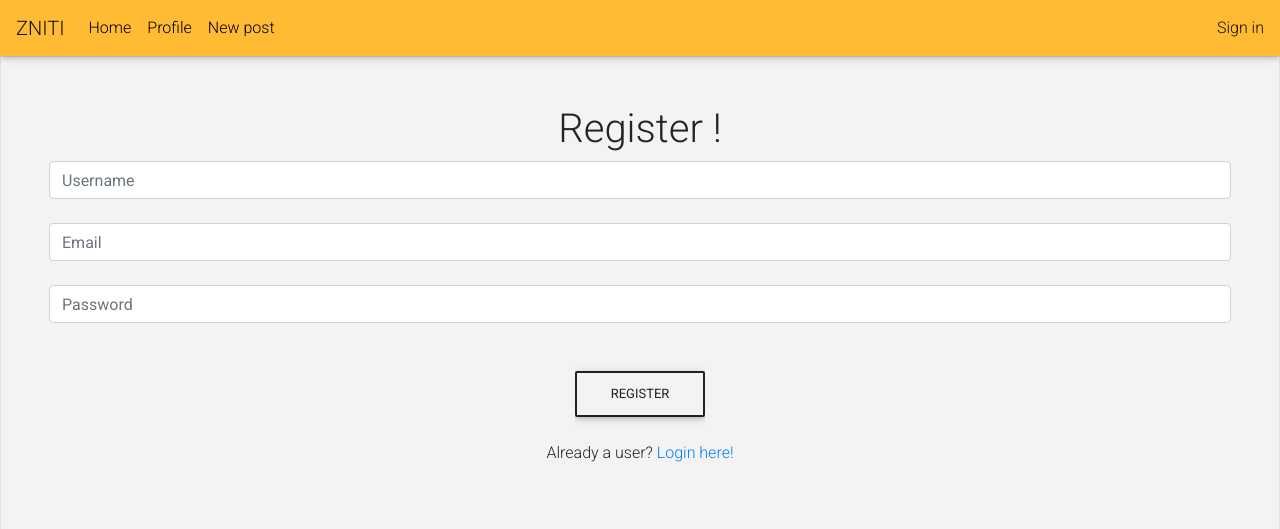
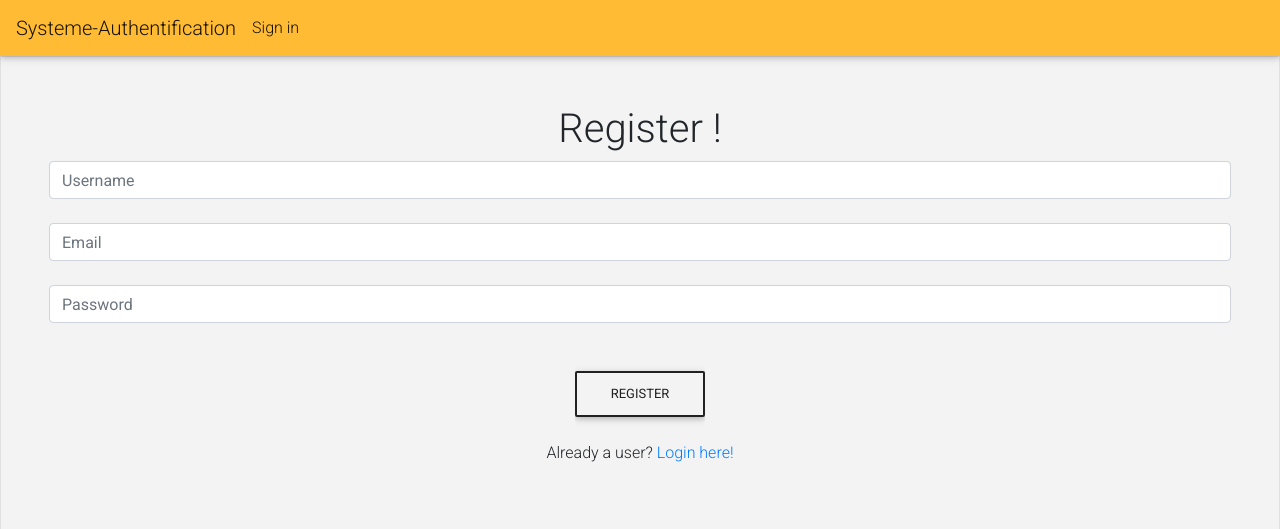
Before and after one commit to hamidoucheasmae/systeme-authentification, a PHP site: page /register.php in a window 1280 px wide. Shown: the top 529 px of the page. Run offline with PHP 8.4, Linux system fonts and the light colour scheme; some libraries are stand-ins or nearby versions.

Commit message:
update sql file

```diff
--- a/realisation/css/style.css
+++ b/realisation/css/style.css
@@ -1,7 +1,7 @@
 body{
   background-color: #f3f3f3;
 }
-.noposts{
+.nocompte{
   margin-top: 200px;
   text-align: center;
 }
--- a/realisation/index.php
+++ b/realisation/index.php
@@ -7,7 +7,7 @@
 <html>
   <head>
   <!-- Font Awesome -->
-  <title>Zniti Blog</title>
+  <title>Systeme-Authentification</title>
 <link rel="stylesheet" href="https://use.fontawesome.com/releases/v5.8.2/css/all.css">
 <!-- Google Fonts -->
 <link rel="stylesheet" href="https://fonts.googleapis.com/css?family=Roboto:300,400,500,700&display=swap">
--- a/realisation/register.php
+++ b/realisation/register.php
@@ -1,7 +1,7 @@
 <!DOCTYPE html>
 <html>
 <head>
-  <title>Zniti Blog</title>
+  <title>Systeme-Authentification</title>
 <!-- Font Awesome -->
 <link rel="stylesheet" href="https://use.fontawesome.com/releases/v5.8.2/css/all.css">
 <!-- Google Fonts -->
@@ -24,23 +24,13 @@
 <body>
 
   <nav class="navbar navbar-expand-lg navbar-light warning-color lighten-5">
-  <a class="navbar-brand" href="index.php">ZNITI</a>
+  <a class="navbar-brand" href="index.php">Systeme-Authentification</a>
   <button class="navbar-toggler" type="button" data-toggle="collapse" data-target="#navbarText"
     aria-controls="navbarText" aria-expanded="false" aria-label="Toggle navigation">
     <span class="navbar-toggler-icon"></span>
   </button>
   <div class="collapse navbar-collapse" id="navbarText">
-    <ul class="navbar-nav mr-auto">
-      <li class="nav-item">
-        <a class="nav-link" href="index.php">Home</a>
-      </li>
-      <li class="nav-item">
-        <a class="nav-link" href="profile.php">Profile</a>
-      </li>
-      <li class="nav-item">
-        <a class="nav-link" href="addpost.php">New post</a>
-      </li>
-    </ul>
+
     <span class="navbar-text white-text">
           <?php
 
@@ -84,7 +74,7 @@ if (isset($_REQUEST['username'], $_REQUEST['email'], $_REQUEST['password'])){
   // Exécuter la requête sur la base de données
     $res = mysqli_query($conn, $query);
     if($res){
-       echo "<div class='noposts'>
+       echo "<div class='nocompte'>
              <h3>You are successfully registered.</h3>
              <p>Click here to <a href='login.php'>login!</a></p>
        </div>";
```
Also changed, not shown: realisation/bd-file/Systeme-Authentification.sql (+6 -16 lines), realisation/class.php (+0 -8 lines), realisation/login.php (+3 -11 lines), 1 other file.
